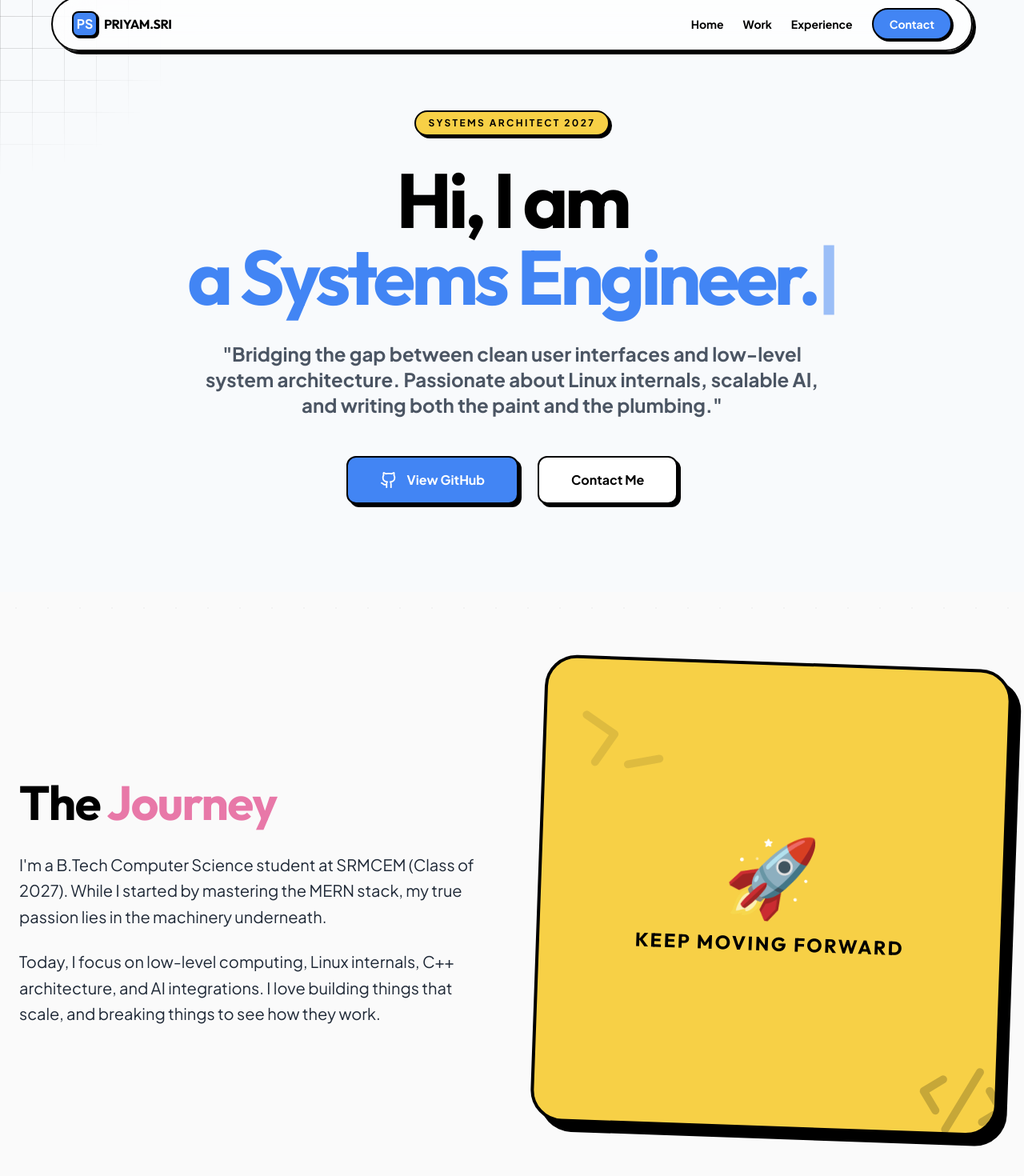
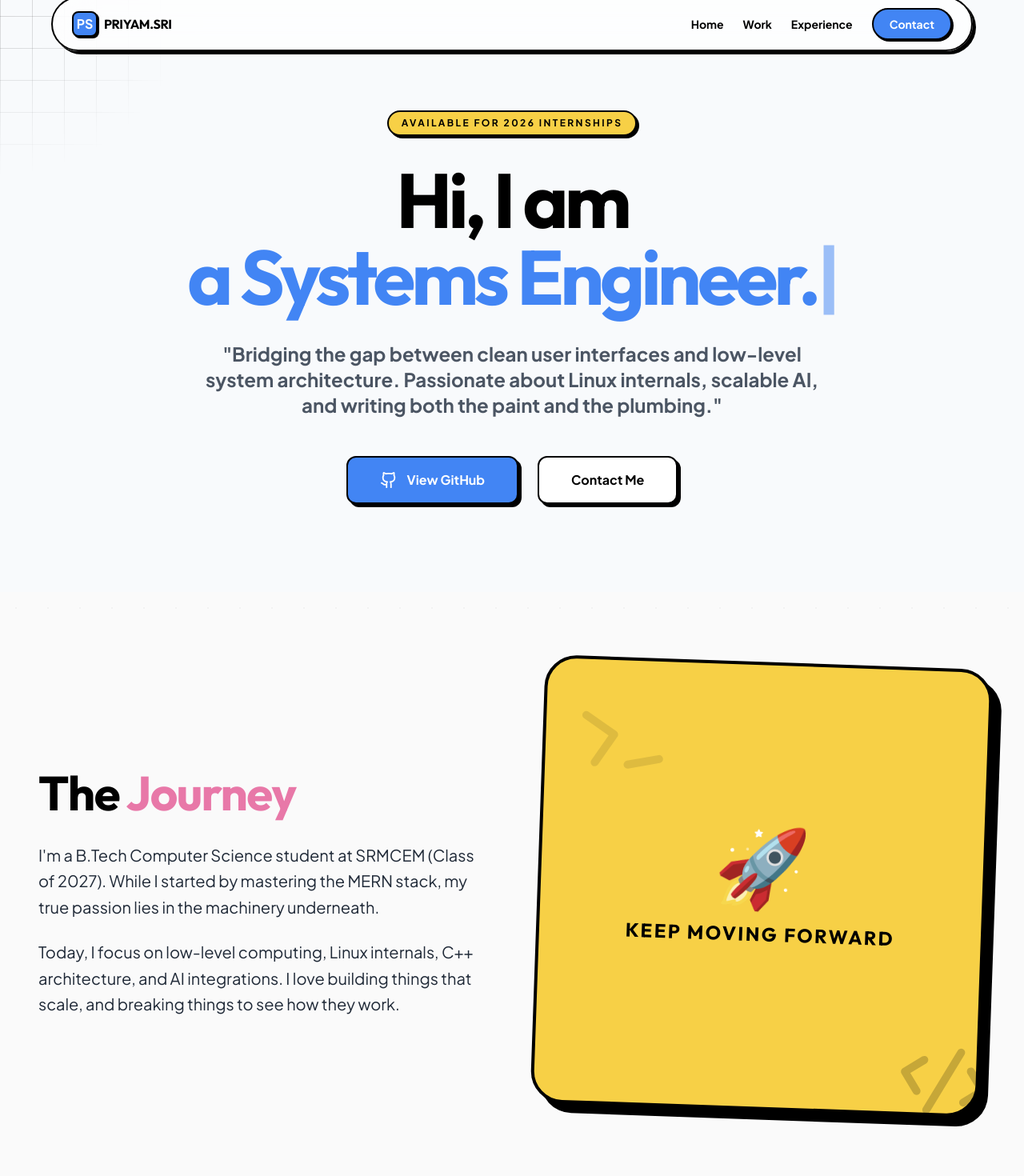
Before and after one commit to ItsPriyamSri/priyam-portfolio, a React (Vite) app: page / in a window 1280 px wide. Shown: the part 20-1490 px from the top of the page at 80% size. Built offline with nearby package versions, Linux system fonts and the light colour scheme.

Commit message:
Update App.tsx

```diff
--- a/src/App.tsx
+++ b/src/App.tsx
@@ -200,7 +200,7 @@ const Hero = () => {
           variants={itemVariants}
           className="inline-block px-4 py-1.5 mb-8 text-xs font-black tracking-[0.2em] text-black uppercase bg-[#F7D046] border-2 border-black rounded-full font-jakarta shadow-[3px_3px_0px_#000000]"
         >
-          Systems Architect 2027
+          Available for 2026 Internships
         </motion.span>
 
         <motion.h1
@@ -247,7 +247,7 @@ const Hero = () => {
 };
 
 const TheJourney = () => (
-  <SectionWrapper className="py-24 px-6 container mx-auto">
+  <SectionWrapper className="py-24 px-12 container mx-auto">
     <div className="grid grid-cols-1 lg:grid-cols-2 gap-16 items-center">
       <div className="space-y-8">
         <h2 className="text-5xl md:text-6xl font-outfit font-bold text-black tracking-tight leading-none">
```
